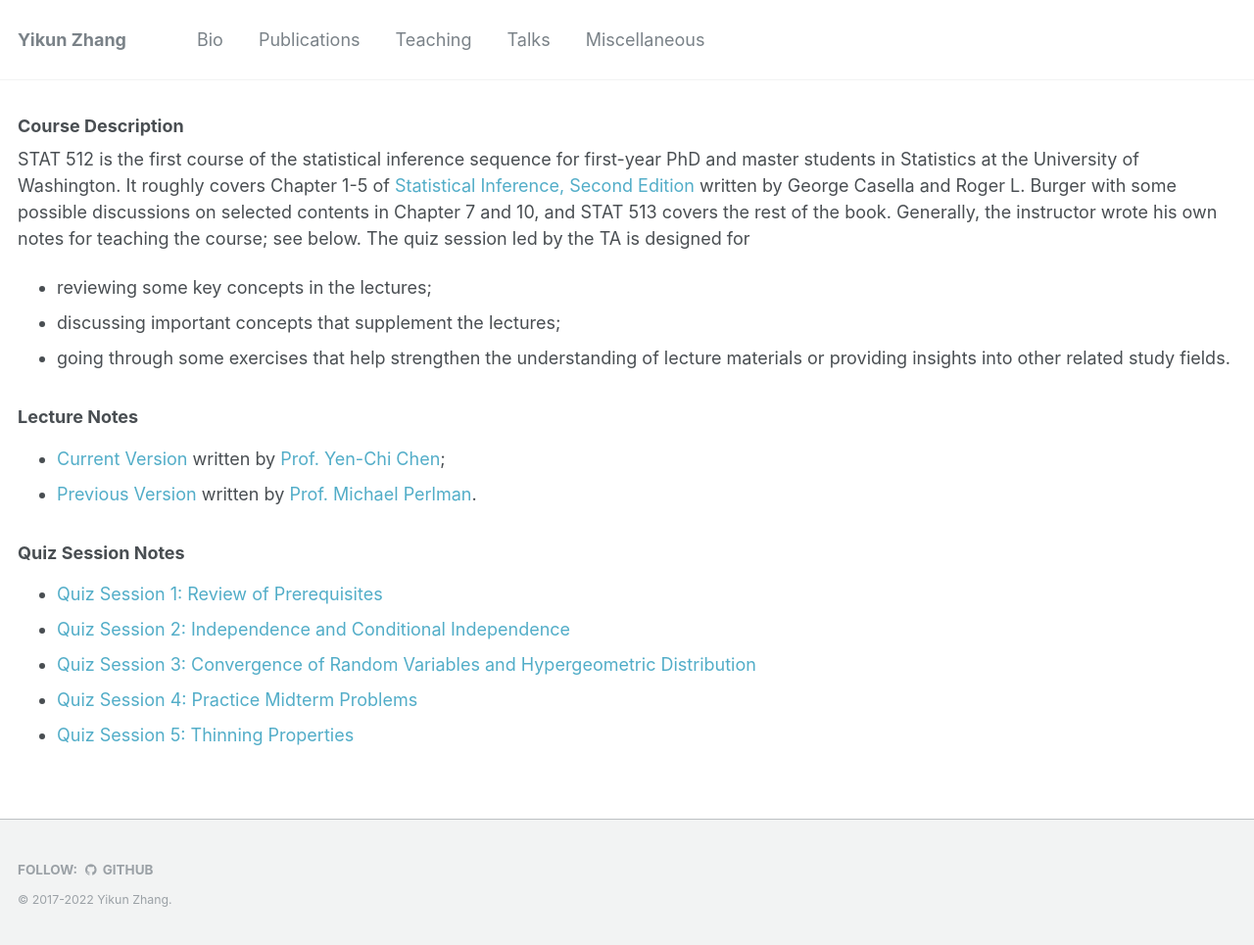
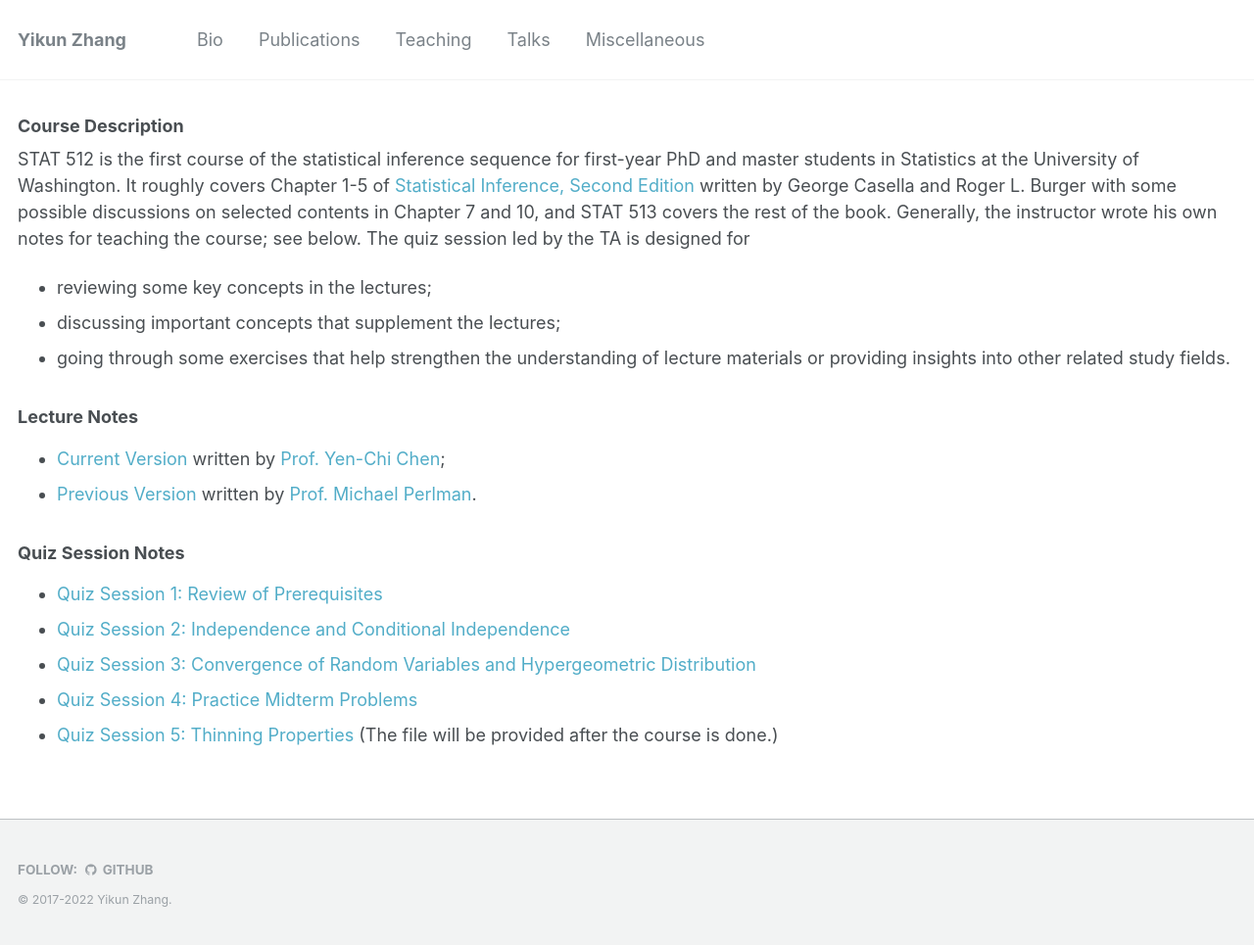
Before and after one commit to zhangyk8/zhangyk8.github.io, a Jekyll site: the page built from _teaching/stat512_uw.md, in a window 1280 px wide. Shown: the whole page at 98% size. Built offline with Jekyll 4.4.1, drawn with Linux system fonts in a browser that asks for light colours.

Commit message:
Update stat512_uw.md

```diff
--- a/_teaching/stat512_uw.md
+++ b/_teaching/stat512_uw.md
@@ -29,4 +29,4 @@ STAT 512 is the first course of the statistical inference sequence for first-yea
 - [Quiz Session 2: Independence and Conditional Independence](file_stat512/Quiz2_solution.pdf)
 - [Quiz Session 3: Convergence of Random Variables and Hypergeometric Distribution](file_stat512/Quiz3_solution.pdf)
 - [Quiz Session 4: Practice Midterm Problems](file_stat512/Quiz4_solution.pdf)
-- [Quiz Session 5: Thinning Properties](file_stat512/Quiz5_solution.pdf)
+- [Quiz Session 5: Thinning Properties]() (The file will be provided after the course is done.)
```
